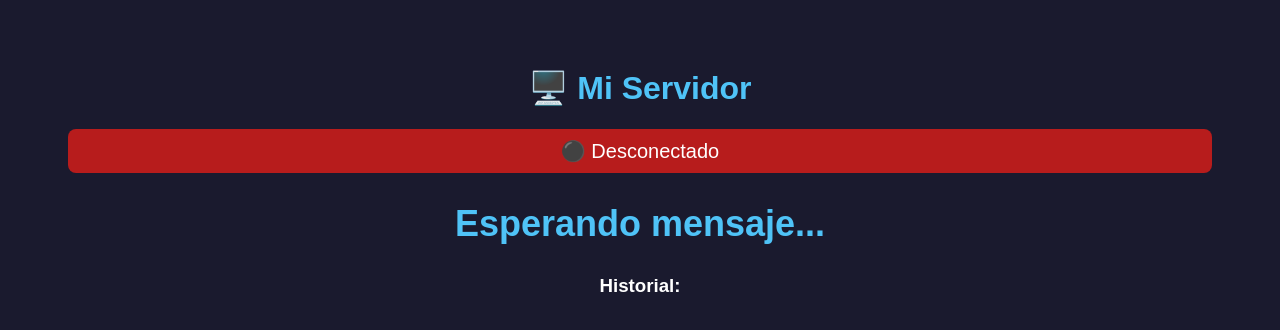
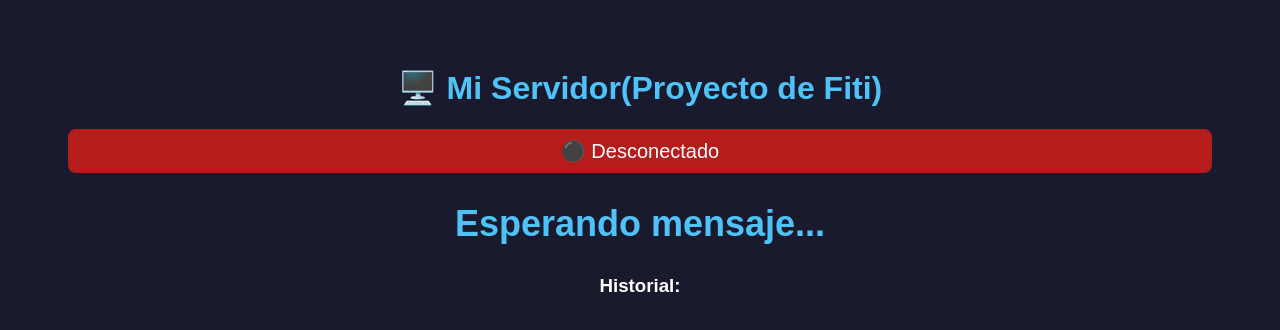
Before and after one commit to choque90/mi-servidor, a website: page index.html in a window 1280 px wide. Drawn offline with nearby package versions, Linux system fonts and the light colour scheme; no server answers.

Commit message:
Update index.html

```diff
--- a/index.html
+++ b/index.html
@@ -15,7 +15,7 @@
   </style>
 </head>
 <body>
-  <h1>🖥️ Mi Servidor</h1>
+  <h1>🖥️ Mi Servidor(Proyecto de Fiti)</h1>
   <div id="estado" class="desconectado">⚫ Desconectado</div>
   <div id="mensaje">Esperando mensaje...</div>
   <h3>Historial:</h3>
```
